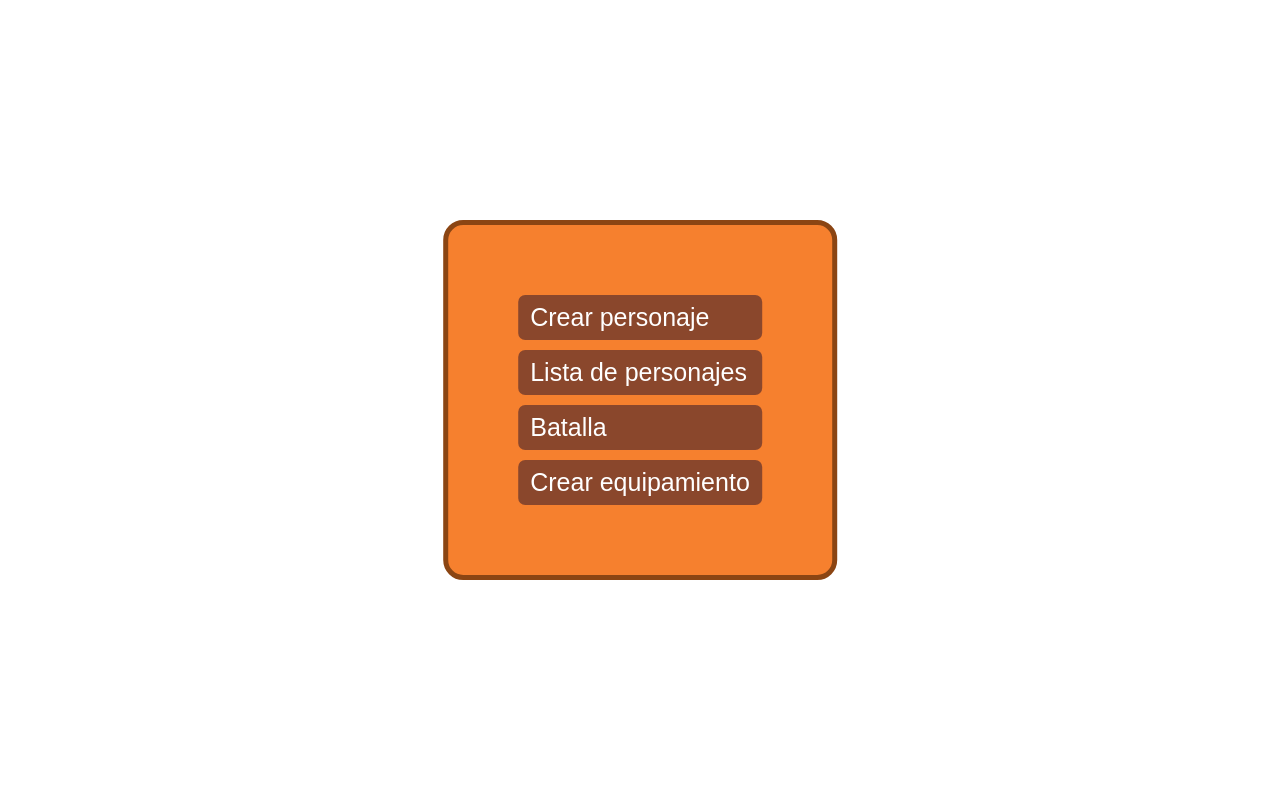
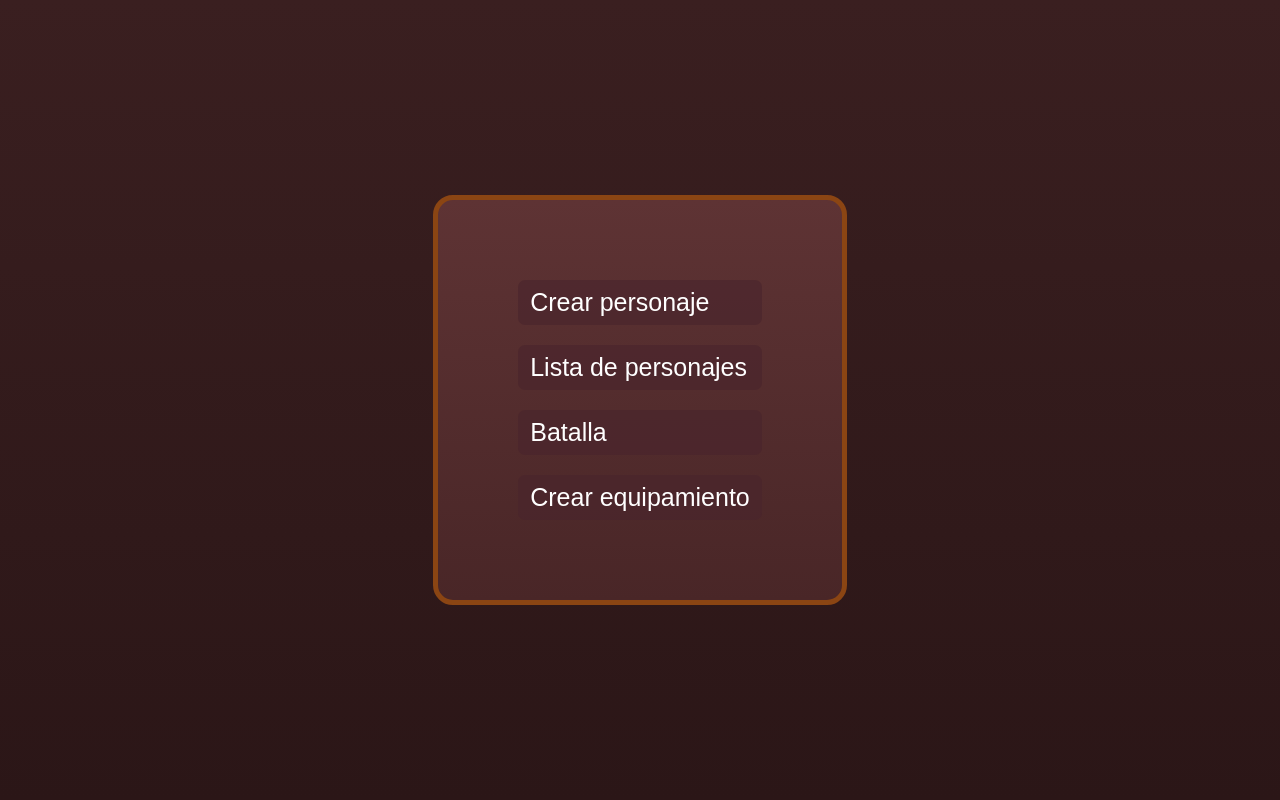
Before and after one commit to daninogales30/juego_tierra_media_django, a Django app: page /principal_menu/ in a window 1280 px wide. Run offline with Django 5.2, Linux system fonts and the light colour scheme.

Commit message:
Css modificado

```diff
--- a/character/static/index.css
+++ b/character/static/index.css
@@ -7,25 +7,30 @@
 body{
     font-family: sans-serif;
     color: white;
+    background: linear-gradient(#3a1f20, #2b1617);
     display: flex;
+    justify-content: center;
     align-items: center;
-    justify-content: center;
+    height: 100vh;
 }
 
 
 div{
-    background-color: #f6802e;
+    background: linear-gradient(to bottom, #5e3334, #492627);
     border: 5px saddlebrown solid;
     border-radius: 20px;
-    padding: 70px;
+    padding: 80px;
     display: flex;
     flex-direction: column;
-    gap: 10px;
-    position: absolute;
-    top: 50%;
-    left: 50%;
-    transform: translate(-50%, -50%);
+    gap: 20px;
+    transition: transform 0.3s ease, box-shadow 0.3s ease;
 }
+
+div:hover{
+    transform: translateY(-10px);
+    box-shadow: 0px 20px 30px #1c0e0e;
+}
+
 a{
     font-size: 25px;
     color: white;
```
Also changed, not shown: character/static/start_game.css (+8 -2 lines).
